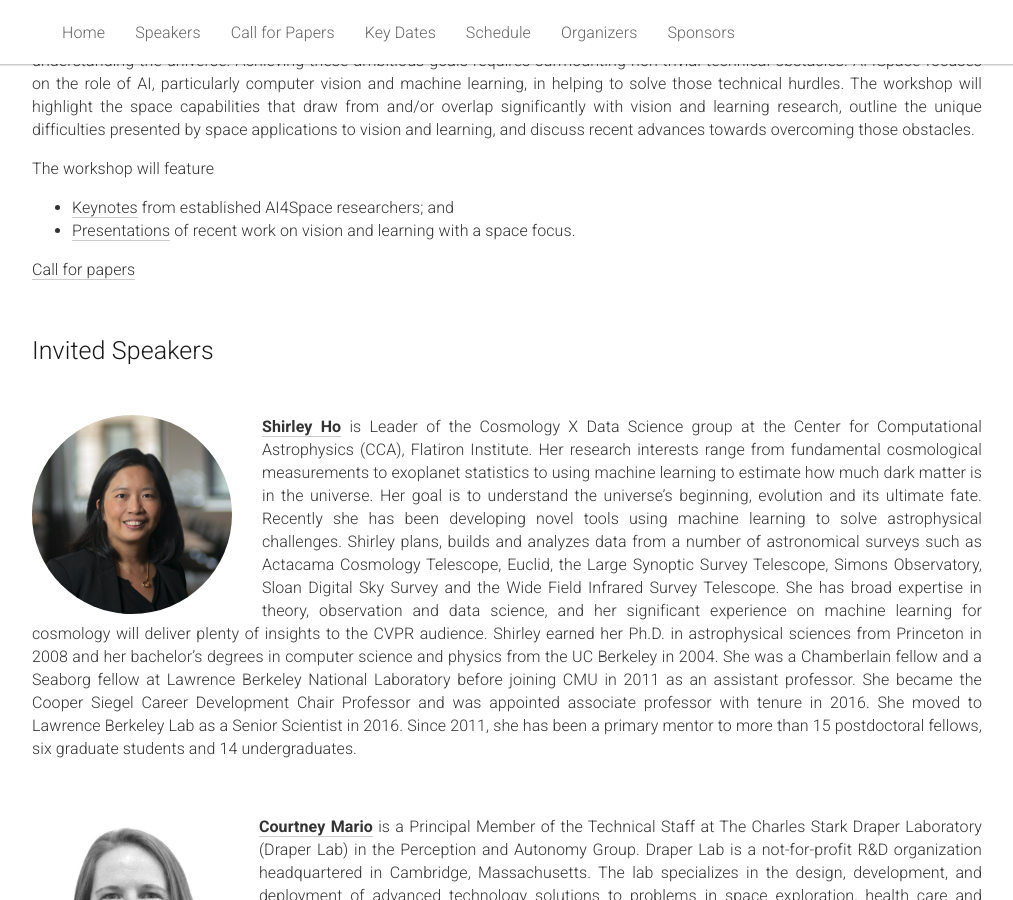
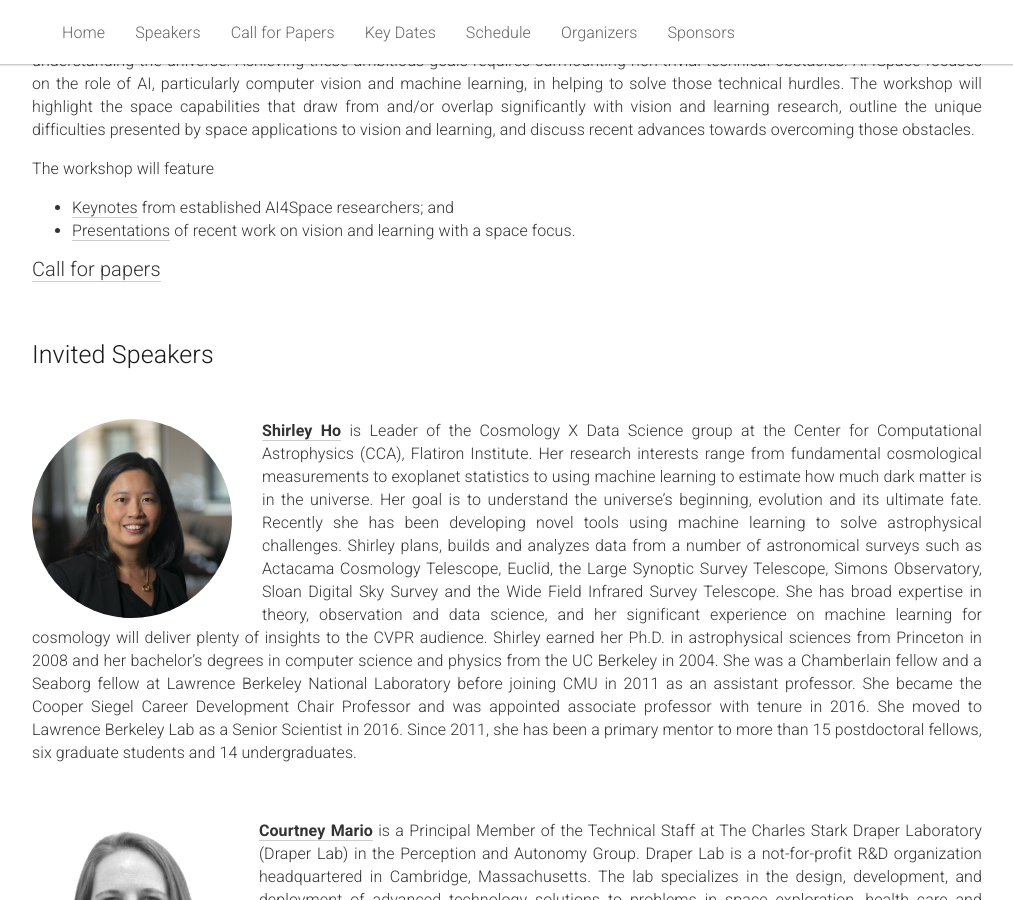
Before and after one commit to AIforSpace/2024, a Jekyll site: the page built from _pages/home.md, in a window 1280 px wide and 900 px high, scrolled down 485 px. Shown: the whole window, without its empty margins (133-1146 px from the left). Built offline with Jekyll 4.4.1, drawn with Linux system fonts in a browser that asks for light colours.

Commit message:
Update home.md

```diff
--- a/_pages/home.md
+++ b/_pages/home.md
@@ -54,7 +54,7 @@ acknowledgements: ""
     </ul>
     </p>
 
-  <p style="font-size:20">
+  <p style="font-size:20px">
   <a href="#cfp">Call for papers</a>
   </p>
   </div>
```
